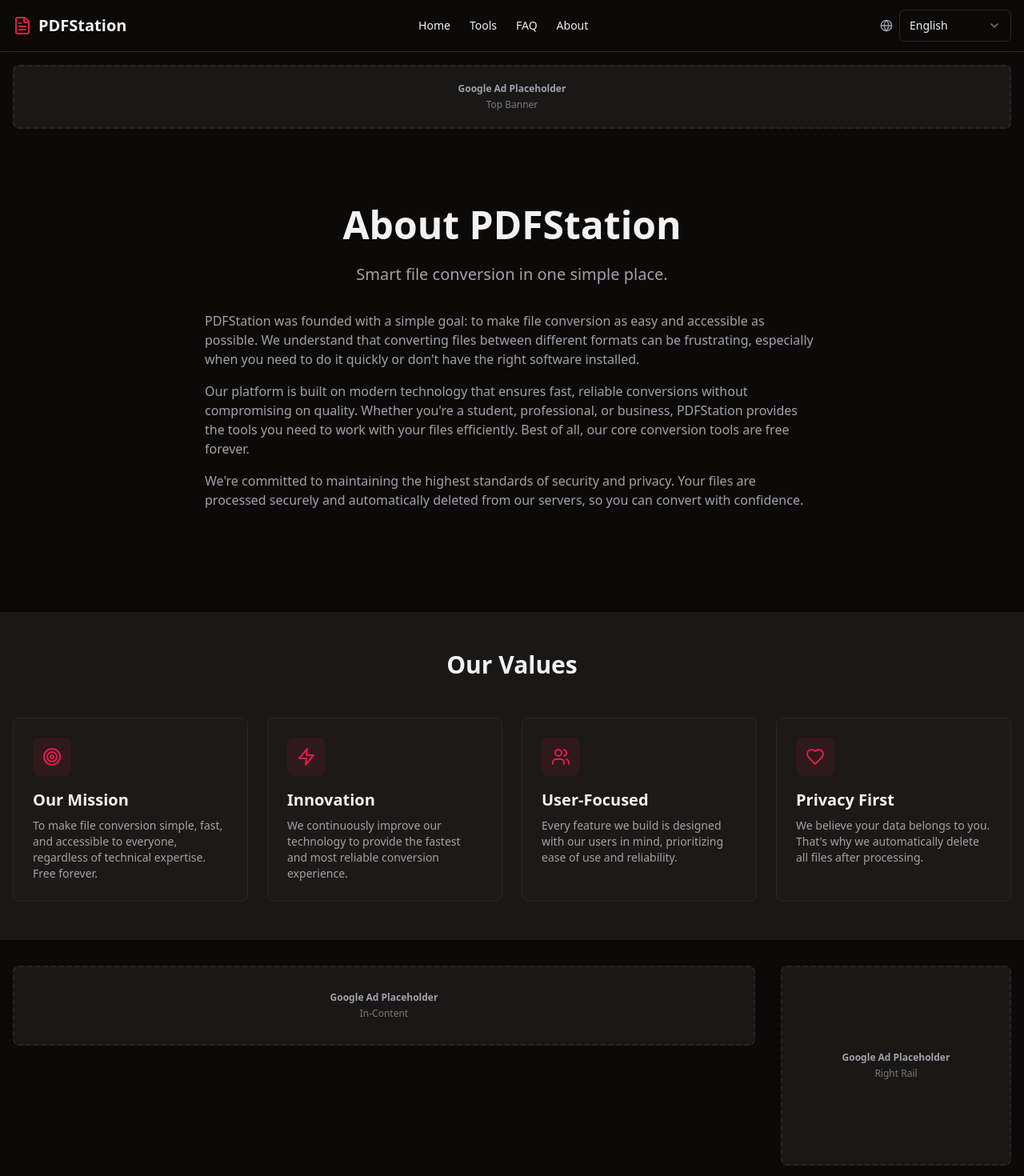
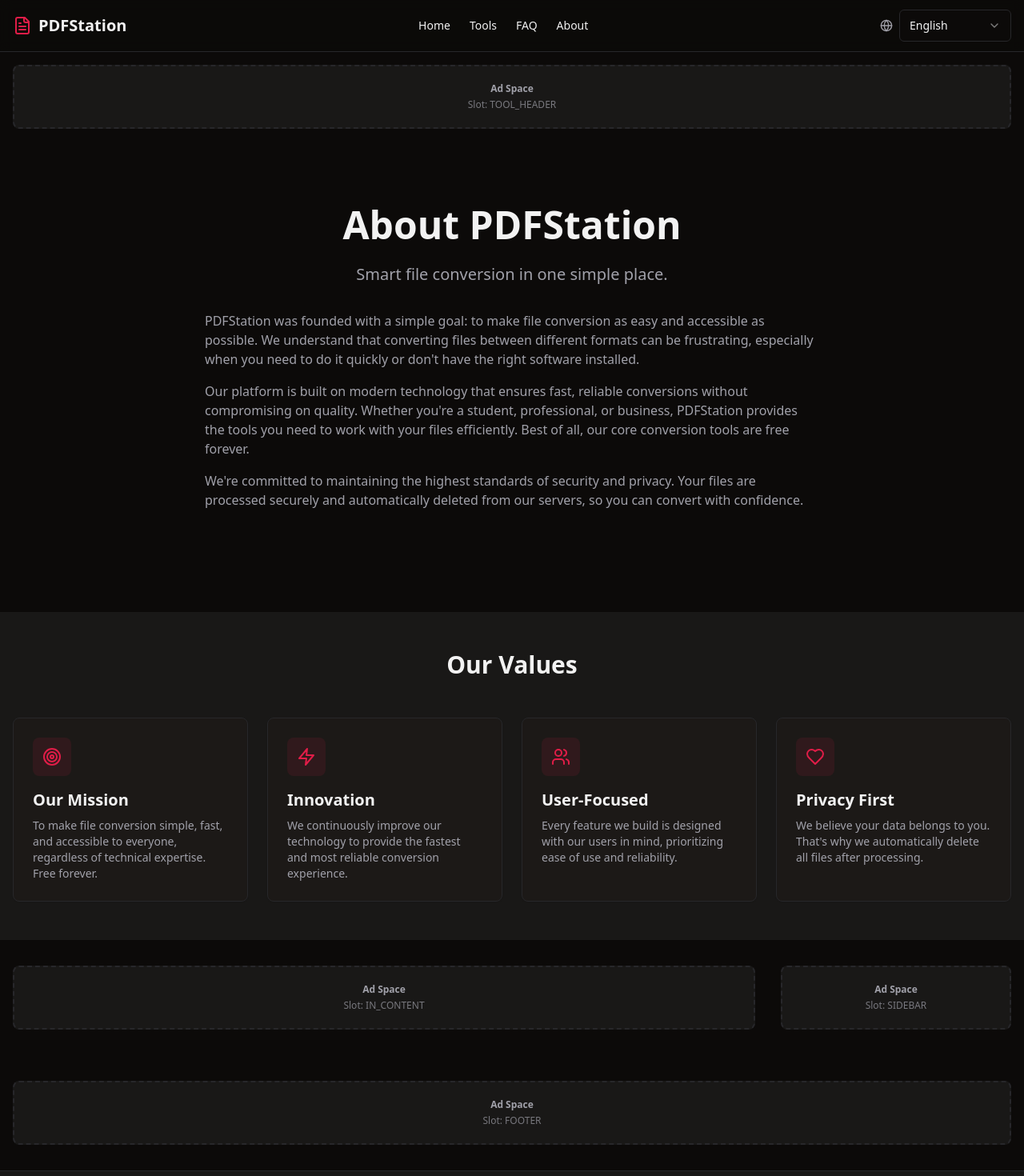
Before and after one commit to celsors-enfs/PDFStation, a React (Vite) app: page /about in a window 1280 px wide. Shown: the top 1470 px of the page at 80% size. Built offline with nearby package versions, Linux system fonts and the light colour scheme.

Commit message:
feat: configure AdSense globally and GoogleAd component

```diff
--- /dev/null
+++ b/src/components/GoogleAd.tsx
@@ -0,0 +1,110 @@
+import React, { useEffect } from 'react';
+import { ADSENSE_CLIENT_ID, ADSENSE_SLOTS, AdSlotKey } from '@/config/adsense';
+
+/**
+ * GoogleAd Component
+ *
+ * Componente reutilizável para exibir anúncios do Google AdSense.
+ *
+ * Como usar:
+ * 1. Importe: import { GoogleAd } from '@/components/GoogleAd';
+ * 2. Use: <GoogleAd slotKey="TOP_BANNER" className="..." />
+ *
+ * Para adicionar slots reais:
+ * 1. Acesse o painel do Google AdSense
+ * 2. Crie um bloco de anúncio
+ * 3. Copie o data-ad-slot ID
+ * 4. Preencha em src/config/adsense.ts no ADSENSE_SLOTS correspondente
+ *
+ * Para desligar temporariamente um anúncio:
+ * Deixe o slot vazio ("") em adsense.ts
+ */
+type GoogleAdProps = {
+  slotKey: AdSlotKey; // "TOP_BANNER" | "TOOL_HEADER" | "SIDEBAR" | "IN_CONTENT" | "FOOTER"
+  className?: string;
+  style?: React.CSSProperties;
+};
+
+export const GoogleAd: React.FC<GoogleAdProps> = ({
+  slotKey,
+  className = '',
+  style,
+}) => {
+  const slotId = ADSENSE_SLOTS[slotKey];
+
+  // Inicializar AdSense quando o componente montar
+  useEffect(() => {
+    if (!slotId) {
+      // Slot ainda não configurado, apenas mostrar placeholder
+      return;
+    }
+
+    try {
+      // Garantir que o script já foi carregado
+      // e evitar erros em SSR ou build
+      if (typeof window !== 'undefined') {
+        // eslint-disable-next-line @typescript-eslint/no-explicit-any
+        const w = window as any;
+
+        // Inicializar adsbygoogle se ainda não foi inicializado
+        if (!w.adsbygoogle) {
+          w.adsbygoogle = [];
+        }
+
+        // Verificar se adsbygoogle está disponível e é um array
+        if (Array.isArray(w.adsbygoogle)) {
+          w.adsbygoogle.push({});
+        } else {
+          // Script ainda não carregou, tentar novamente após um delay
+          const timer = setTimeout(() => {
+            if (w.adsbygoogle && Array.isArray(w.adsbygoogle)) {
+              w.adsbygoogle.push({});
+            }
+          }, 100);
+          return () => clearTimeout(timer);
+        }
+      }
+    } catch (error) {
+      console.error('Erro ao inicializar AdSense', error);
+    }
+  }, [slotId]);
+
+  // Se o slot ainda não foi configurado, mostrar placeholder
+  if (!slotId) {
+    return (
+      <div
+        className={`
+          border-2 border-dashed border-border rounded-lg
+          bg-muted/50 flex items-center justify-center
+          text-xs text-muted-foreground
+          min-h-[80px]
+          ${className}
+        `}
+        style={style}
+      >
+        <div className="text-center p-2">
+          <p className="font-semibold mb-1">Ad Space</p>
+          <p className="text-xs opacity-70">Slot: {slotKey}</p>
+        </div>
+      </div>
+    );
+  }
+
+  // Renderizar o anúncio do AdSense
+  return (
+    <div className={className} style={style}>
+      <ins
+        className="adsbygoogle"
+        style={{
+          display: 'block',
+          width: '100%',
+          ...style,
+        }}
+        data-ad-client={ADSENSE_CLIENT_ID}
+        data-ad-slot={slotId}
+        data-ad-format="auto"
+        data-full-width-responsive="true"
+      />
+    </div>
+  );
+};
--- /dev/null
+++ b/src/config/adsense.ts
@@ -0,0 +1,38 @@
+/**
+ * Google AdSense Configuration
+ *
+ * Fluxo de integração:
+ * 1) index.html carrega script global do AdSense
+ * 2) adsense.ts fornece client ID / slots centralizados
+ * 3) GoogleAd.tsx exibe anúncios nas páginas
+ * 4) placeholders foram convertidos em <GoogleAd />
+ *
+ * Para adicionar slots reais:
+ * 1. Acesse o painel do Google AdSense
+ * 2. Crie os blocos de anúncio para cada posição
+ * 3. Copie o data-ad-slot ID de cada bloco
+ * 4. Preencha os valores abaixo em ADSENSE_SLOTS
+ */
+
+export const ADSENSE_CLIENT_ID = "ca-pub-2937516149660107";
+
+/**
+ * Mapeamento de slots por "apelido" interno.
+ *
+ * A Gabriela poderá substituir os valores dos slots depois,
+ * quando criar os blocos de anúncio no painel do AdSense.
+ *
+ * Para desligar temporariamente um bloco, deixe o valor como "".
+ */
+export const ADSENSE_SLOTS = {
+  TOP_BANNER: "",      // Banner no topo da homepage (antes do hero)
+  TOOL_HEADER: "",     // Banner no topo das páginas de ferramenta
+  SIDEBAR: "",         // Sidebar/right rail (se existir)
+  IN_CONTENT: "",      // Anúncio no meio do conteúdo
+  FOOTER: "",          // Banner no rodapé
+} as const;
+
+/**
+ * Type helper para slot keys
+ */
+export type AdSlotKey = keyof typeof ADSENSE_SLOTS;
--- a/src/pages/AboutPage.tsx
+++ b/src/pages/AboutPage.tsx
@@ -1,6 +1,6 @@
 import React from 'react';
 import { Layout } from '@/layouts/Layout';
-import { AdPlaceholder } from '@/components/AdPlaceholder';
+import { GoogleAd } from '@/components/GoogleAd';
 import { Seo } from '@/components/Seo';
 import { Card, CardContent } from '@/components/ui/card';
 import { Target, Users, Zap, Heart } from 'lucide-react';
@@ -41,7 +41,7 @@ export const AboutPage: React.FC = () => {
       />
 
       <div className="container mx-auto px-4 py-4">
-        <AdPlaceholder id="ad-top-banner" position="top-banner" />
+        <GoogleAd slotKey="TOOL_HEADER" />
       </div>
 
       <section className="py-12 md:py-20">
@@ -92,16 +92,16 @@ export const AboutPage: React.FC = () => {
       <div className="container mx-auto px-4 py-8">
         <div className="grid grid-cols-1 lg:grid-cols-4 gap-8">
           <div className="lg:col-span-3">
-            <AdPlaceholder id="ad-in-content" position="in-content" />
+            <GoogleAd slotKey="IN_CONTENT" />
           </div>
           <div className="lg:col-span-1">
-            <AdPlaceholder id="ad-right-rail" position="right-rail" className="sticky top-20" />
+            <GoogleAd slotKey="SIDEBAR" className="sticky top-20" />
           </div>
         </div>
       </div>
 
       <div className="container mx-auto px-4 py-8">
-        <AdPlaceholder id="ad-footer-banner" position="footer-banner" />
+        <GoogleAd slotKey="FOOTER" />
       </div>
     </Layout>
   );
--- a/src/pages/FAQPage.tsx
+++ b/src/pages/FAQPage.tsx
@@ -1,7 +1,7 @@
 import React from 'react';
 import { Layout } from '@/layouts/Layout';
 import { FaqAccordion } from '@/components/FaqAccordion';
-import { AdPlaceholder } from '@/components/AdPlaceholder';
+import { GoogleAd } from '@/components/GoogleAd';
 import { Seo } from '@/components/Seo';
 
 export const FAQPage: React.FC = () => {
@@ -14,7 +14,7 @@ export const FAQPage: React.FC = () => {
       />
 
       <div className="container mx-auto px-4 py-4">
-        <AdPlaceholder id="ad-top-banner" position="top-banner" />
+        <GoogleAd slotKey="TOOL_HEADER" />
       </div>
 
       <div className="container mx-auto px-4 py-8">
@@ -23,17 +23,17 @@ export const FAQPage: React.FC = () => {
             <FaqAccordion />
           </div>
           <div className="lg:col-span-1">
-            <AdPlaceholder id="ad-right-rail" position="right-rail" className="sticky top-20" />
+            <GoogleAd slotKey="SIDEBAR" className="sticky top-20" />
           </div>
         </div>
       </div>
 
       <div className="container mx-auto px-4 py-8">
-        <AdPlaceholder id="ad-in-content" position="in-content" />
+        <GoogleAd slotKey="IN_CONTENT" />
       </div>
 
       <div className="container mx-auto px-4 py-8">
-        <AdPlaceholder id="ad-footer-banner" position="footer-banner" />
+        <GoogleAd slotKey="FOOTER" />
       </div>
     </Layout>
   );
--- a/src/pages/HomePage.tsx
+++ b/src/pages/HomePage.tsx
@@ -3,8 +3,7 @@ import { Link } from 'react-router-dom';
 import { Layout } from '@/layouts/Layout';
 import { PopularToolsGrid } from '@/components/PopularToolsGrid';
 import { FeaturesGrid } from '@/components/FeaturesGrid';
-import { AdPlaceholder } from '@/components/AdPlaceholder';
-import { AdTopBanner } from '@/components/ads/AdTopBanner';
+import { GoogleAd } from '@/components/GoogleAd';
 import { Seo } from '@/components/Seo';
 import { Shield, Lock, Zap, Users } from 'lucide-react';
 import { Card, CardContent } from '@/components/ui/card';
@@ -24,7 +23,7 @@ export const HomePage: React.FC = () => {
 
       {/* Top Banner Ad - positioned before hero section */}
       <div className="pt-4">
-        <AdTopBanner />
+        <GoogleAd slotKey="TOP_BANNER" className="w-full flex justify-center" />
       </div>
 
       {/* Hero Section */}
@@ -51,7 +50,7 @@ export const HomePage: React.FC = () => {
 
       {/* Google Ad Banner - positioned directly below converters grid */}
       <div className="container mx-auto px-4 py-4">
-        <AdPlaceholder id="ad-top-banner-below-tools" position="top-banner" />
+        <GoogleAd slotKey="IN_CONTENT" />
       </div>
 
       {/* Trust Section */}
@@ -104,7 +103,7 @@ export const HomePage: React.FC = () => {
       </section>
 
       <div className="container mx-auto px-4 py-8">
-        <AdPlaceholder id="ad-in-content" position="in-content" />
+        <GoogleAd slotKey="IN_CONTENT" />
       </div>
 
       {/* Popular Conversions Section */}
@@ -158,7 +157,7 @@ export const HomePage: React.FC = () => {
       </section>
 
       <div className="container mx-auto px-4 py-8">
-        <AdPlaceholder id="ad-footer-banner" position="footer-banner" />
+        <GoogleAd slotKey="FOOTER" />
       </div>
     </Layout>
   );
--- a/src/pages/PricingPage.tsx
+++ b/src/pages/PricingPage.tsx
@@ -1,7 +1,7 @@
 import React from 'react';
 import { Layout } from '@/layouts/Layout';
 import { PricingTable } from '@/components/PricingTable';
-import { AdPlaceholder } from '@/components/AdPlaceholder';
+import { GoogleAd } from '@/components/GoogleAd';
 import { Seo } from '@/components/Seo';
 
 export const PricingPage: React.FC = () => {
@@ -14,7 +14,7 @@ export const PricingPage: React.FC = () => {
       />
 
       <div className="container mx-auto px-4 py-4">
-        <AdPlaceholder id="ad-top-banner" position="top-banner" />
+        <GoogleAd slotKey="TOOL_HEADER" />
       </div>
 
       <div className="container mx-auto px-4 py-12">
@@ -23,17 +23,17 @@ export const PricingPage: React.FC = () => {
             <PricingTable />
           </div>
           <div className="lg:col-span-1">
-            <AdPlaceholder id="ad-right-rail" position="right-rail" className="sticky top-20" />
+            <GoogleAd slotKey="SIDEBAR" className="sticky top-20" />
           </div>
         </div>
       </div>
 
       <div className="container mx-auto px-4 py-8">
-        <AdPlaceholder id="ad-in-content" position="in-content" />
+        <GoogleAd slotKey="IN_CONTENT" />
       </div>
 
       <div className="container mx-auto px-4 py-8">
-        <AdPlaceholder id="ad-footer-banner" position="footer-banner" />
+        <GoogleAd slotKey="FOOTER" />
       </div>
     </Layout>
   );
--- a/src/pages/ToolPage.tsx
+++ b/src/pages/ToolPage.tsx
@@ -3,7 +3,7 @@ import { useParams, useNavigate } from 'react-router-dom';
 import { Layout } from '@/layouts/Layout';
 import { Hero } from '@/components/Hero';
 import { UploadBox } from '@/components/UploadBox';
-import { AdPlaceholder } from '@/components/AdPlaceholder';
+import { GoogleAd } from '@/components/GoogleAd';
 import { Breadcrumbs } from '@/components/Breadcrumbs';
 import { Seo } from '@/components/Seo';
 import { Card, CardContent, CardHeader, CardTitle } from '@/components/ui/card';
@@ -171,7 +171,7 @@ export const ToolPage: React.FC = () => {
       )}
 
       <div className="container mx-auto px-4 py-4">
-        <AdPlaceholder id="ad-top-banner" position="top-banner" />
+        <GoogleAd slotKey="TOOL_HEADER" />
       </div>
 
       <div className="container mx-auto px-4 py-4">
@@ -397,7 +397,7 @@ export const ToolPage: React.FC = () => {
 
           <div className="lg:col-span-1">
             <div className="sticky top-20 space-y-6">
-              <AdPlaceholder id="ad-right-rail" position="right-rail" />
+              <GoogleAd slotKey="SIDEBAR" />
 
               <Card>
                 <CardHeader>
@@ -431,11 +431,11 @@ export const ToolPage: React.FC = () => {
 
 
       <div className="container mx-auto px-4 py-8">
-        <AdPlaceholder id="ad-in-content" position="in-content" />
+        <GoogleAd slotKey="IN_CONTENT" />
       </div>
 
       <div className="container mx-auto px-4 py-8">
-        <AdPlaceholder id="ad-footer-banner" position="footer-banner" />
+        <GoogleAd slotKey="FOOTER" />
       </div>
     </Layout>
   );
```
Also changed, not shown: index.html (+5 -2 lines), 1 other file (tests, documents, lock files or other folders).
